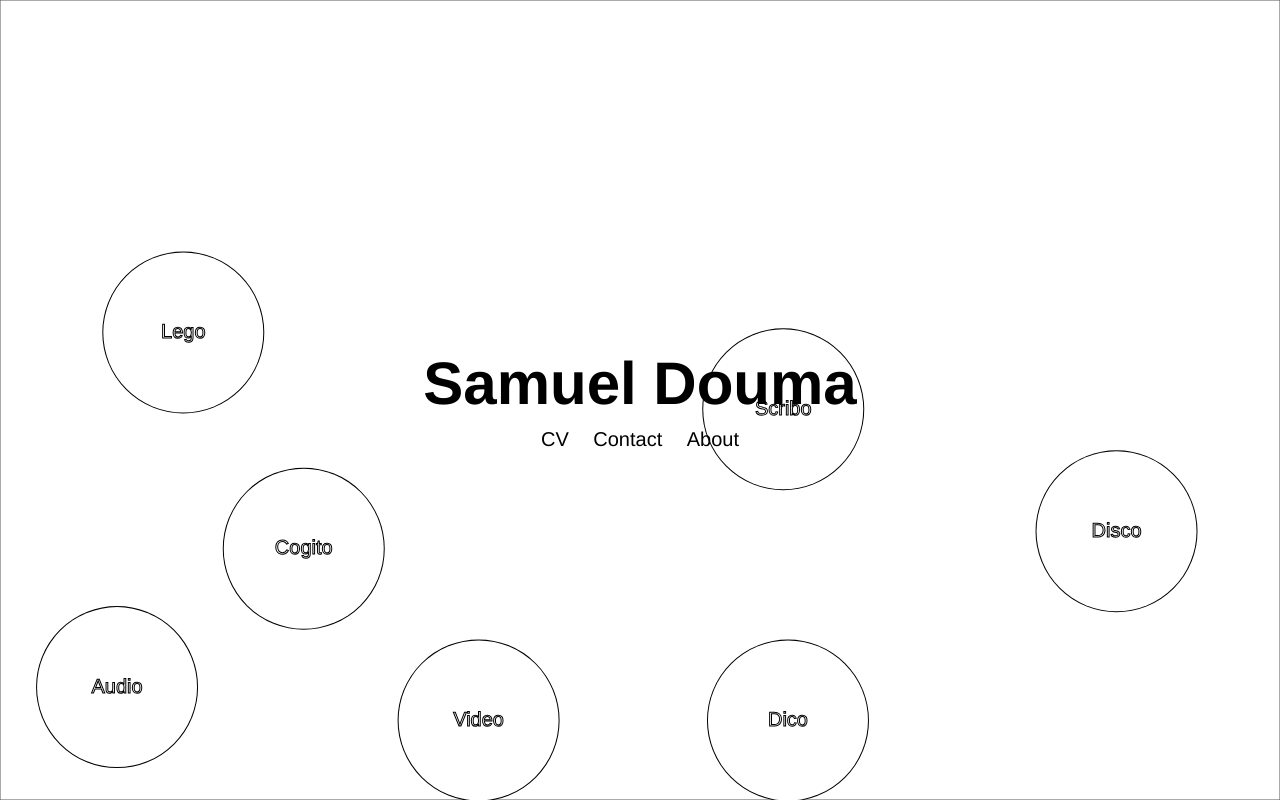
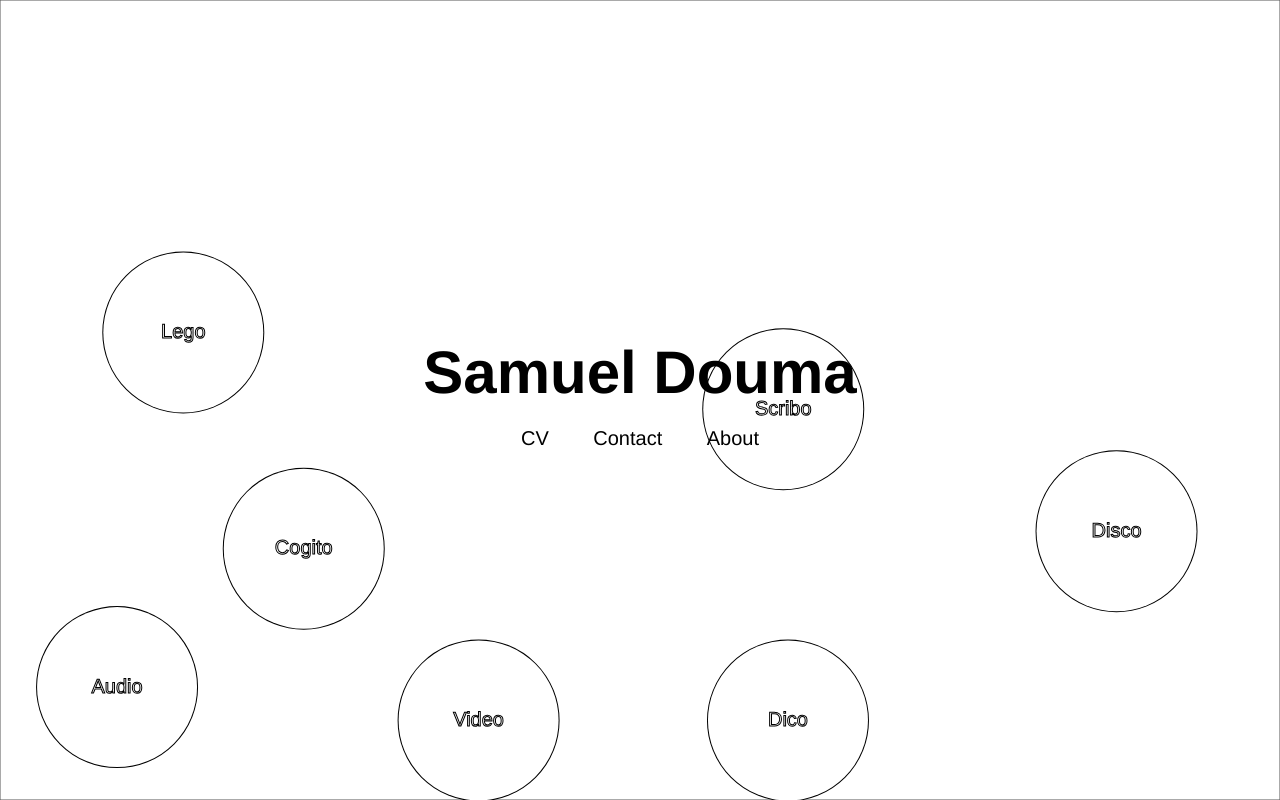
Before and after one commit to samueldouma/samsweb_4.1, a plain HTML site: page index.html in a window 1280 px wide. Drawn offline with nearby package versions, Linux system fonts and the light colour scheme; animation ran at ten frames a second.

Commit message:
Update style.css

```diff
--- a/style.css
+++ b/style.css
@@ -7,19 +7,24 @@
   box-sizing: border-box;
 }
 html, body {
-  font-family: "Helvetica Neue", sans-serif;
+  font-family: "Helvetica Neue", Arial, sans-serif;
 }
 
 /* 2) Homepage (index.html) styling */
 body.homepage {
   background-color: #fff;  /* White background */
-  color: #000;            /* Black text */
-  overflow: hidden;       /* Because we use a full-screen canvas for Matter.js */
+  color: #000;             /* Black text */
+  overflow: hidden;        /* We use a full-screen canvas for Matter.js */
 }
 
 /* The canvas on homepage */
 canvas {
   display: block;
+  width: 100vw;             /* ensure canvas fills screen width */
+  height: 100vh;            /* ensure canvas fills screen height */
+  touch-action: none;       /* allow drag gestures without scrolling */
+  -webkit-user-select: none;
+  user-select: none;
 }
 
 /* Overlay for homepage's central title & subnav */
@@ -29,22 +34,39 @@ canvas {
   left: 50%;
   transform: translate(-50%, -50%);
   text-align: center;
-  pointer-events: none; /* Let clicks pass through to the canvas */
+  pointer-events: none; /* Let clicks pass through except the links below */
+  padding: 0 16px;      /* breathing room on small phones */
 }
+
 #overlay h1 {
-  font-size: 60px;
+  /* Responsive title: scales between 28px and 60px */
+  font-size: clamp(28px, 8vw, 60px);
+  line-height: 1.1;
   margin: 0;
   color: #000;
 }
+
+/* Subnav links */
 #subnav {
   margin-top: 10px;
 }
 #subnav a {
   margin: 0 10px;
-  font-size: 20px;
+  font-size: clamp(16px, 3.8vw, 20px);
   color: #000;
   text-decoration: none;
   pointer-events: auto; /* enable clicking on these links */
+  display: inline-flex;
+  align-items: center;
+  justify-content: center;
+  min-width: 44px;       /* Apple HIG tap target size */
+  min-height: 44px;
+  padding: 6px 10px;
+  border-radius: 6px;
+}
+#subnav a:active {
+  outline: 2px solid #000;
+  outline-offset: 2px;
 }
 
 /* 3) Subpages styling (all category pages + project pages) */
```
